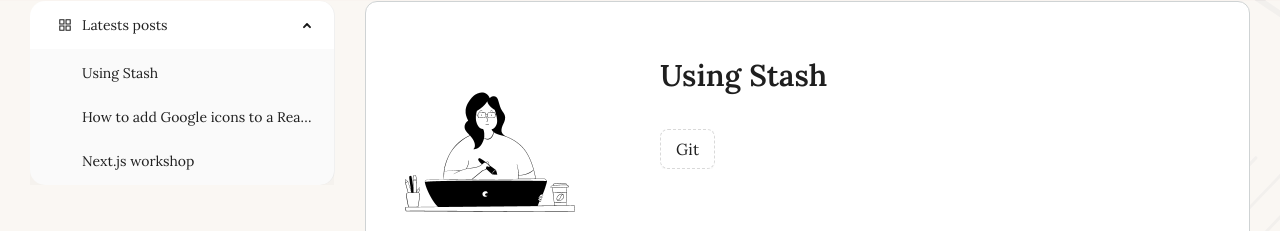
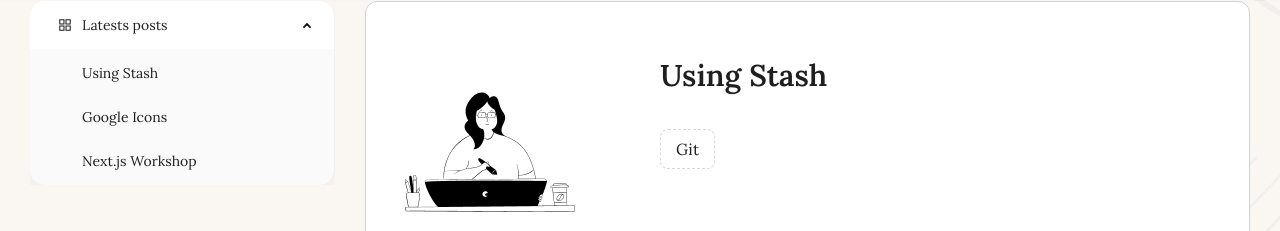
Before and after one commit to domi82/linguex, a React (Create React App) app: page /blog in a window 1280 px wide. Shown: the part 438-669 px from the top of the page. Built offline with nearby package versions, Linux system fonts and the light colour scheme.

Commit message:
Improve blog styles

```diff
--- a/src/components/AppThemeComponent/AppThemeComponent.tsx
+++ b/src/components/AppThemeComponent/AppThemeComponent.tsx
@@ -35,6 +35,7 @@
           itemSelectedBg: "pink",
           itemSelectedColor: "black",
           itemBorderRadius: 12,
+          padding: 10,
         },
         Input: {
           colorBgContainer: "#E3EBE6",
--- a/src/data/posts.ts
+++ b/src/data/posts.ts
@@ -8,12 +8,12 @@
     },
     {label:'Frontend Development',
         date: "10th Sep 2024",
-        title:"How to add Google icons to a React project?",
+        title:"Google Icons",
         content1:'Although I normally use antd icons in my project, I must admit they are often not as visually appealing as Google icons. As I am increasingly using Google Material assets in my work, I have been looking for information on how to use Google icons in a React project, without uploading these assets (which can take some space in a project). The process is very simple. First, we import the Google fonts api in our index.html file. Second, we add the material-icons class in our index.css file of the project. To reference an icon in our code, we just need to place their name in a span with a class called material-icons.'
     },
     {label:'Frontend Development',
         date: "14th Dec 2024",
-        title:"Next.js workshop",
+        title:"Next.js Workshop",
         content:'This week I have taken part in a Next.js workshop organized by Vercel (Next.js 15 App Router Foundations). It was delivered by Alice de Mauro, Senior Solution Architect at Vercel. Alice has a broad experience of working with Next.js and was great at explaining its core concepts.',
         heading1:'Why it is worth using Next.js in a web project?',
         content1:'Next.js has quickly become one of the most popular frameworks for building modern web applications. Its blend of server-side rendering (SSR), static site generation (SSG), and client-side rendering (CSR) makes it a versatile choice for developers. Whether you’re building a personal portfolio, an e-commerce platform, or a large-scale enterprise application, Next.js has you covered. The main benefits of using Next.js are: performance optimization, SEO-friendly design, and powerful routing.',
```
